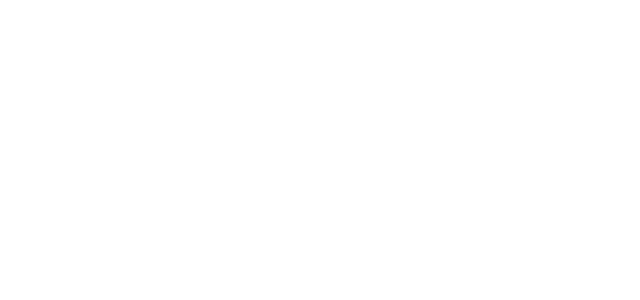
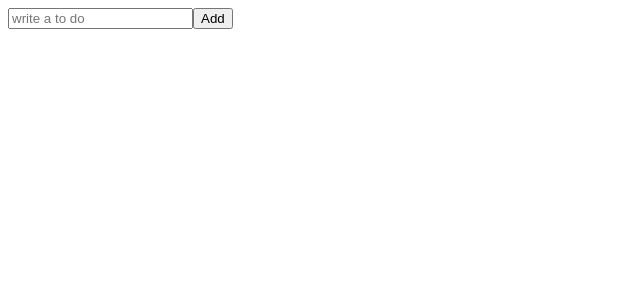
Before and after one commit to jian7061/learn-recoil, a React (Create React App) app in the folder recoil_todolist/: page / in a window 1280 px wide. Shown: the top 300 px of the page, without its empty margins (0-640 px from the left). Built offline with nearby package versions, Linux system fonts and the light colour scheme.

Commit message:
add a typical form with useState

```diff
--- a/recoil_todolist/src/TodoList.tsx
+++ b/recoil_todolist/src/TodoList.tsx
@@ -1,3 +1,20 @@
+import { useState } from "react";
+
 export default function TodoList() {
-  return <></>;
+  const [todo, setTodo] = useState("");
+  const onChange = (e: React.FormEvent<HTMLInputElement>) => {
+    setTodo(e.currentTarget.value);
+  };
+  const onSubmit = (e: React.FormEvent<HTMLFormElement>) => {
+    e.preventDefault();
+    console.log(todo);
+  };
+  return (
+    <div>
+      <form onSubmit={onSubmit}>
+        <input onChange={onChange} value={todo} placeholder="write a to do" />
+        <button>Add</button>
+      </form>
+    </div>
+  );
 }
```
Also changed, not shown: recoil_todolist/src/App.tsx (line endings or trailing spaces).
